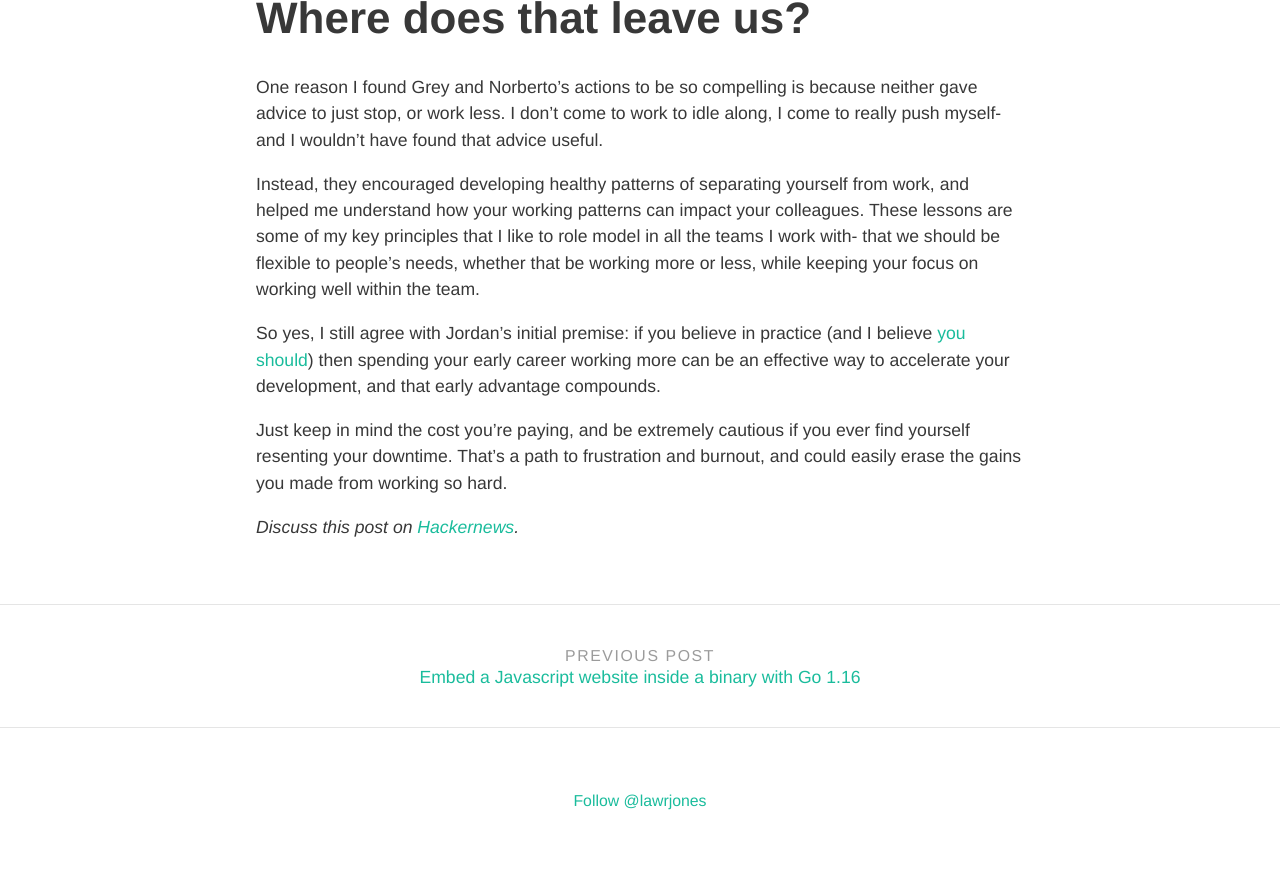
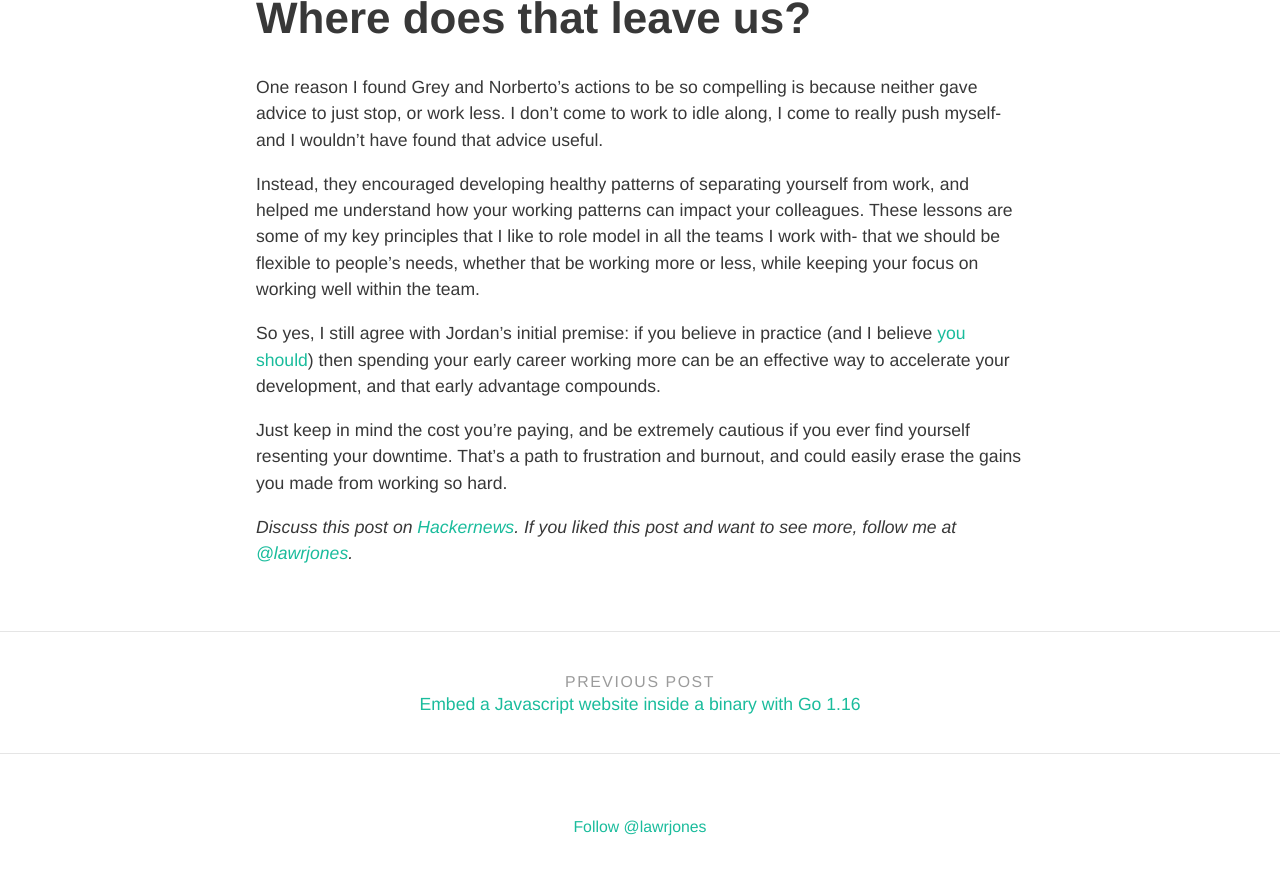
Before and after one commit to samstarling/blog.lawrencejones.dev, a Jekyll site: the page built from _posts/2021-07-04-working-too-hard.md, in a window 1280 px wide and 900 px high, scrolled down 4094 px. Shown: the top 875 px of the window. Built offline with Jekyll 4.4.1, drawn with Linux system fonts in a browser that asks for light colours; nearby versions of some CDN libraries; some web fonts are replaced; comment, search, counter and statistics services are not loaded.

Commit message:
Twitter follow-me

```diff
--- a/_layouts/post.html
+++ b/_layouts/post.html
@@ -17,7 +17,9 @@ layout: default
     <p>
       <em>
         Discuss this post on
-        <a target="_blank" href="{{ page.hackernews }}">Hackernews</a>.
+        <a target="_blank" href="{{ page.hackernews }}">Hackernews</a>. If you
+        liked this post and want to see more, follow me at <a target="_blank"
+        href="https://twitter.com/lawrjones">@lawrjones</a>.
       </em>
     </p>
     {% endif %}
```
